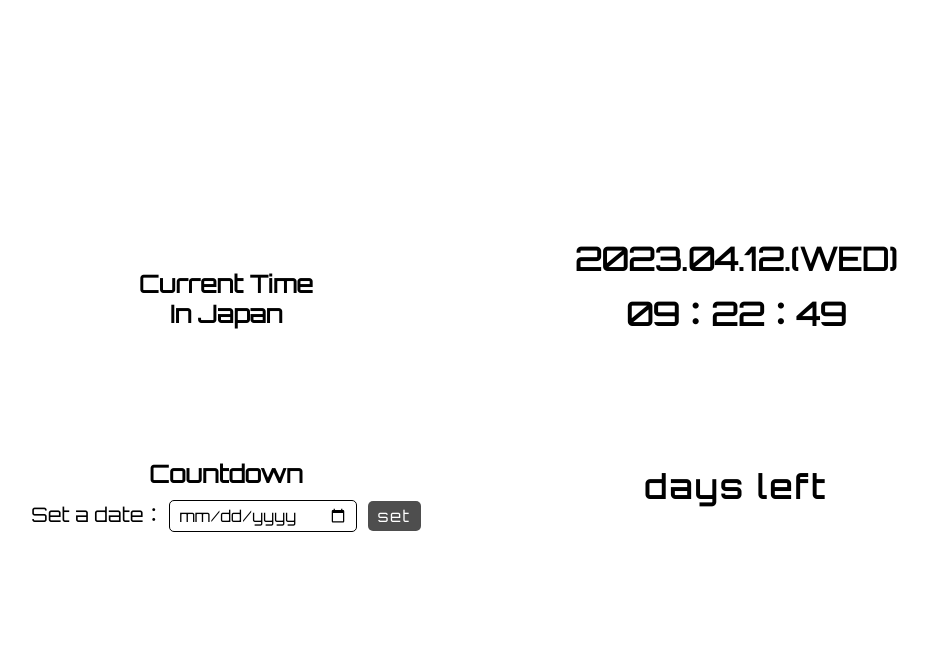
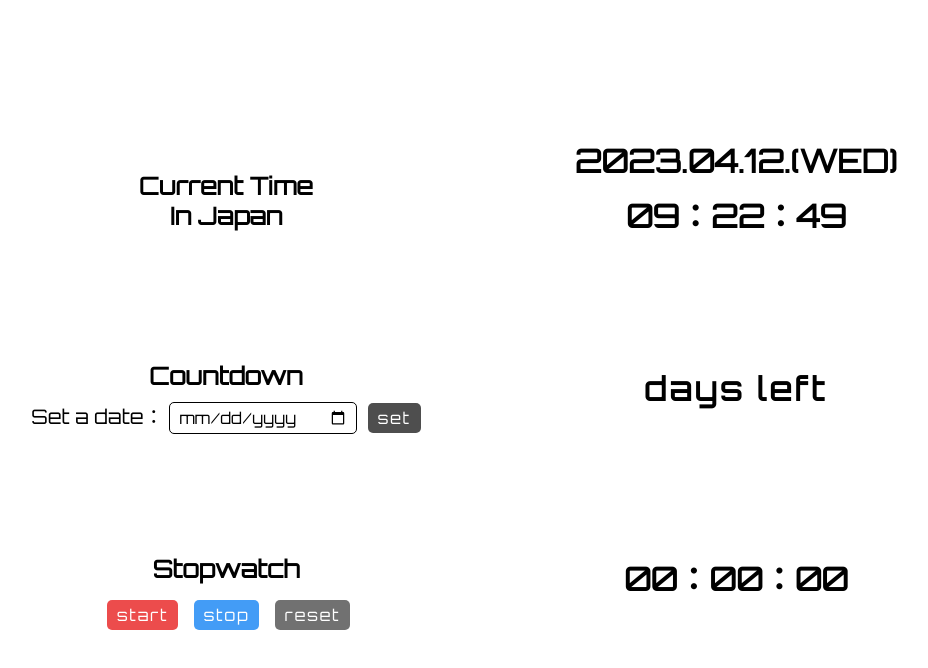
Before and after one commit to kentoshiohara/digital_clock, a plain HTML site: page index.html in a window 1280 px wide. Shown: the whole page, without its empty margins (184-1112 px from the left). Drawn offline with Linux system fonts and the light colour scheme; some packages are replaced by stand-ins of ours.

Commit message:
ストップウオッチ機能ビューの作成

```diff
--- a/index.html
+++ b/index.html
@@ -128,7 +128,92 @@
       padding: 4px 16px;
       font-size: 16px;
     }
+   /* ストップウオッチ機能 */
+   .stopwatch-container {
+      display: flex;
+      text-align: center;
+      margin: 30px 0;
+    }
 
+    .stopwatch-setting {
+      font-size: 20px;
+      width: 500px;
+      padding: 30px 0;
+    }
+
+    .stopwatch-time {
+      width: 400px;
+      padding: 30px 0;
+      margin-left: 60px;
+      font-size: 32px;
+      font-weight: bold;
+    }
+
+    .stopwatch-title {
+      margin-bottom: 16px;
+      font-size: 24px;
+      font-weight: bold;
+    }
+
+    .button-start {
+      background-color: rgb(236, 76, 76);
+      color: white;
+      border-radius: 5px;
+      padding: 5px 10px;
+      margin-left: 5px;
+      font-size: 16px;
+      letter-spacing: 0.1em;
+    }
+
+    .button-stop {
+      background-color: rgb(67, 156, 246);
+      color: white;
+      border-radius: 5px;
+      padding: 5px 10px;
+      margin-left: 10px;
+      font-size: 16px;
+      letter-spacing: 0.1em;
+    }
+
+    .button-reset {
+      background-color: rgb(113, 113, 113);
+      color: white;
+      border-radius: 5px;
+      padding: 5px 10px;
+      margin-left: 10px;
+      font-size: 16px;
+      letter-spacing: 0.1em;
+    }
+
+    .button-start:hover {
+      background-color: rgb(233, 119, 119);
+      color: white;
+      border-radius: 5px;
+      padding: 5px 10px;
+      margin-left: 5px;
+      font-size: 16px;
+      letter-spacing: 0.1em;
+    }
+
+    .button-stop:hover {
+      background-color: rgb(134, 185, 235);
+      color: white;
+      border-radius: 5px;
+      padding: 5px 10px;
+      margin-left: 10px;
+      font-size: 16px;
+      letter-spacing: 0.1em;
+    }
+
+    .button-reset:hover {
+      background-color: rgb(177, 177, 177);
+      color: white;
+      border-radius: 5px;
+      padding: 5px 10px;
+      margin-left: 10px;
+      font-size: 16px;
+      letter-spacing: 0.1em;
+    }
   </style>
   <link rel="stylesheet" href="https://unpkg.com/ress/dist/ress.min.css" />
   <link rel="preconnect" href="https://fonts.googleapis.com">
@@ -162,6 +247,21 @@
       </div>
     </div>
     <!-- カウントダウン機能 -->
+    <!-- ストップウオッチ機能 -->
+    <div class="stopwatch-container">
+      <div class="stopwatch-setting">
+        <p class="stopwatch-title">Stopwatch</p>
+        <div id="buttons">
+          <input id="start" class="button-start" type="button" value="start">
+          <input id="stop" class="button-stop" type="button" value="stop">
+          <input id="reset" class="button-reset" type="button" value="reset">
+        </div>
+      </div>
+      <div class="stopwatch-time" id="container">
+        <div id="stopwatch-time">00：00：00</div>
+      </div>
+    </div>
+    <!-- ストップウオッチ機能 -->
   </div>
 
   <script>
@@ -219,6 +319,8 @@
     }
 
     countdownButton.addEventListener("click", countdown);
+
+
   </script>
 </body>
 </html>
```
